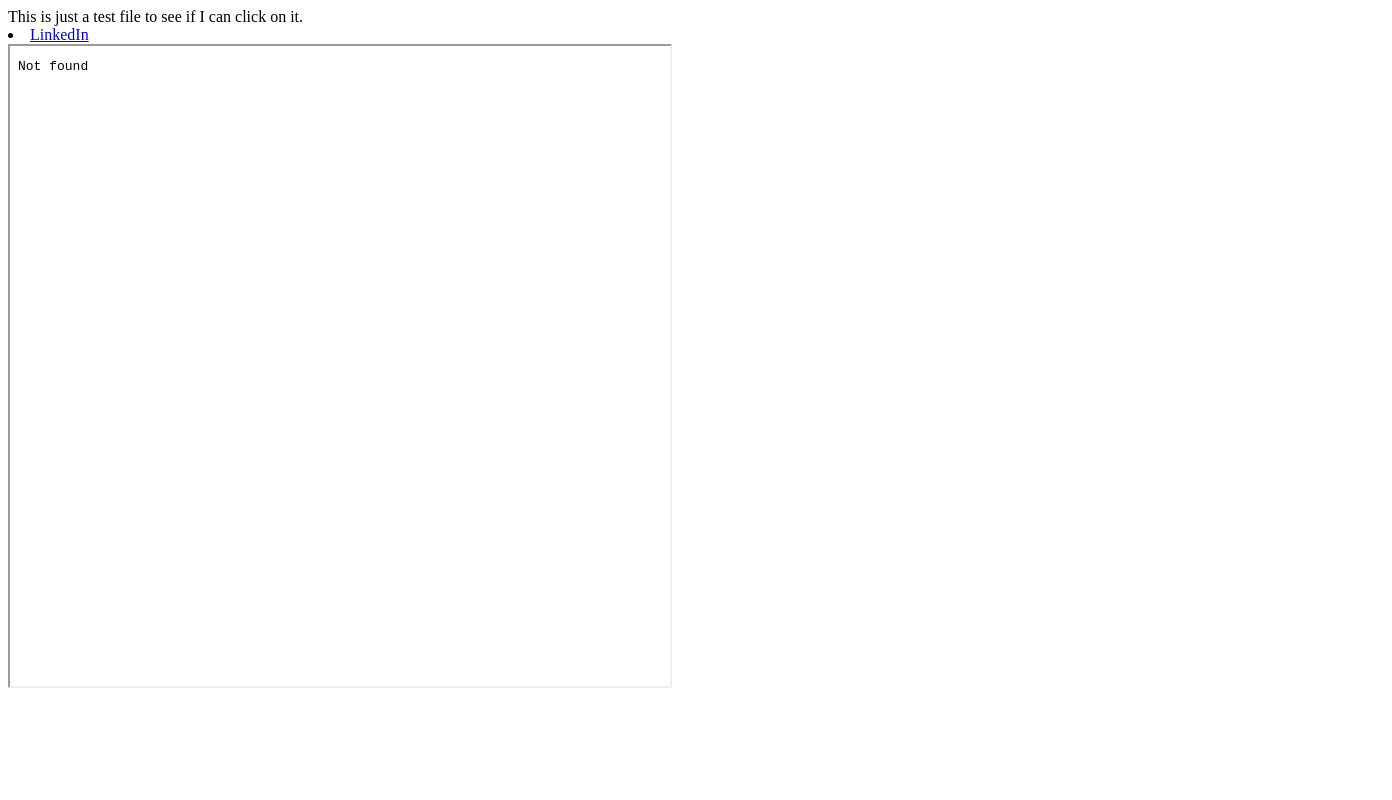
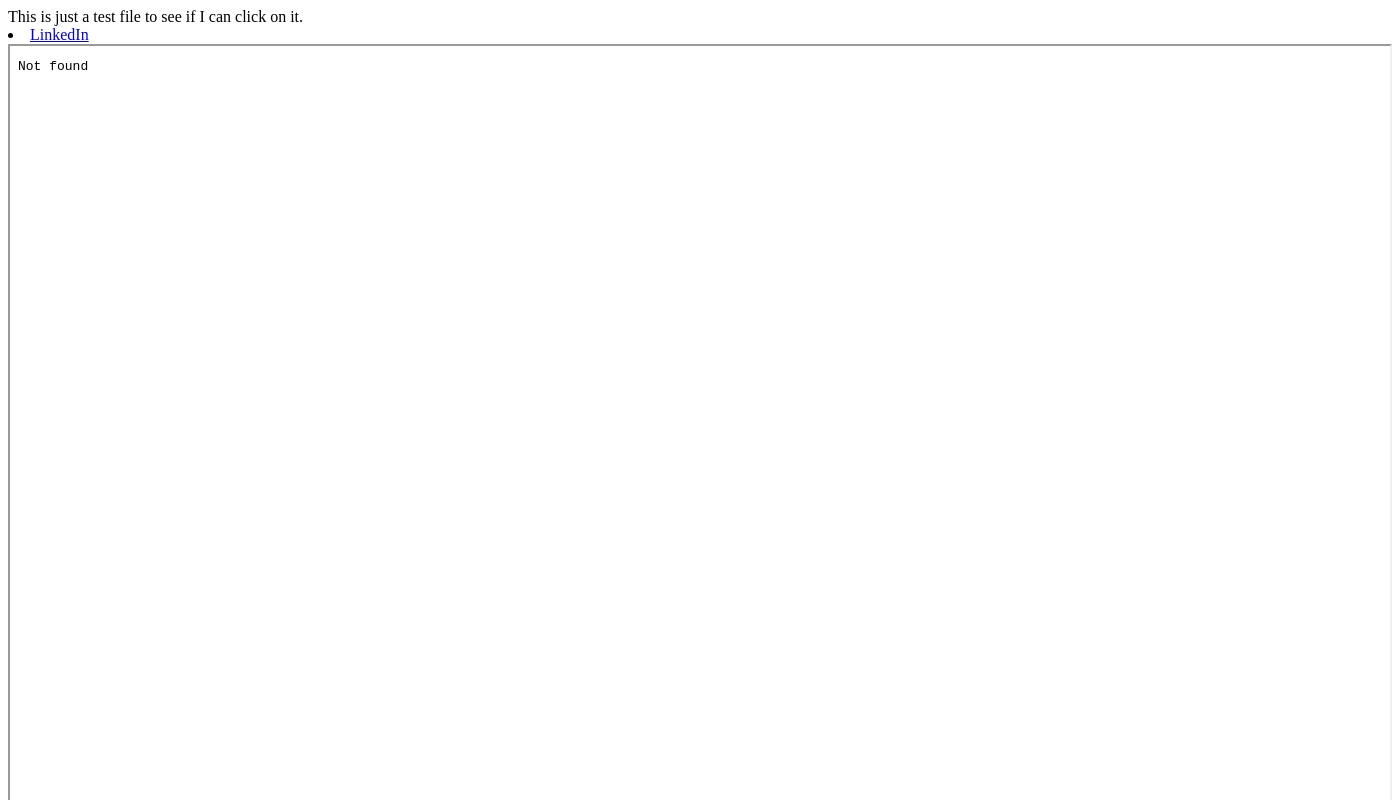
Before and after one commit to khrabik1/khrabik1.github.io, a plain HTML site: page articles.html in a window 1280 px wide. Shown: the top 800 px of the page, 1392 px wide, since content can reach past the window. Drawn offline with Linux system fonts and the light colour scheme.

Commit message:
Update articles.html

```diff
--- a/articles.html
+++ b/articles.html
@@ -9,6 +9,6 @@
 
     <li><a href="http://www.google.com">LinkedIn</a></li>
 
-    <iframe src="Dawn_letter.pdf" width="660px" height="640px"></iframe>
+    <iframe src="Dawn_letter.pdf" width="1380px" height="1280px"></iframe>
   </body>
 </html>
```
